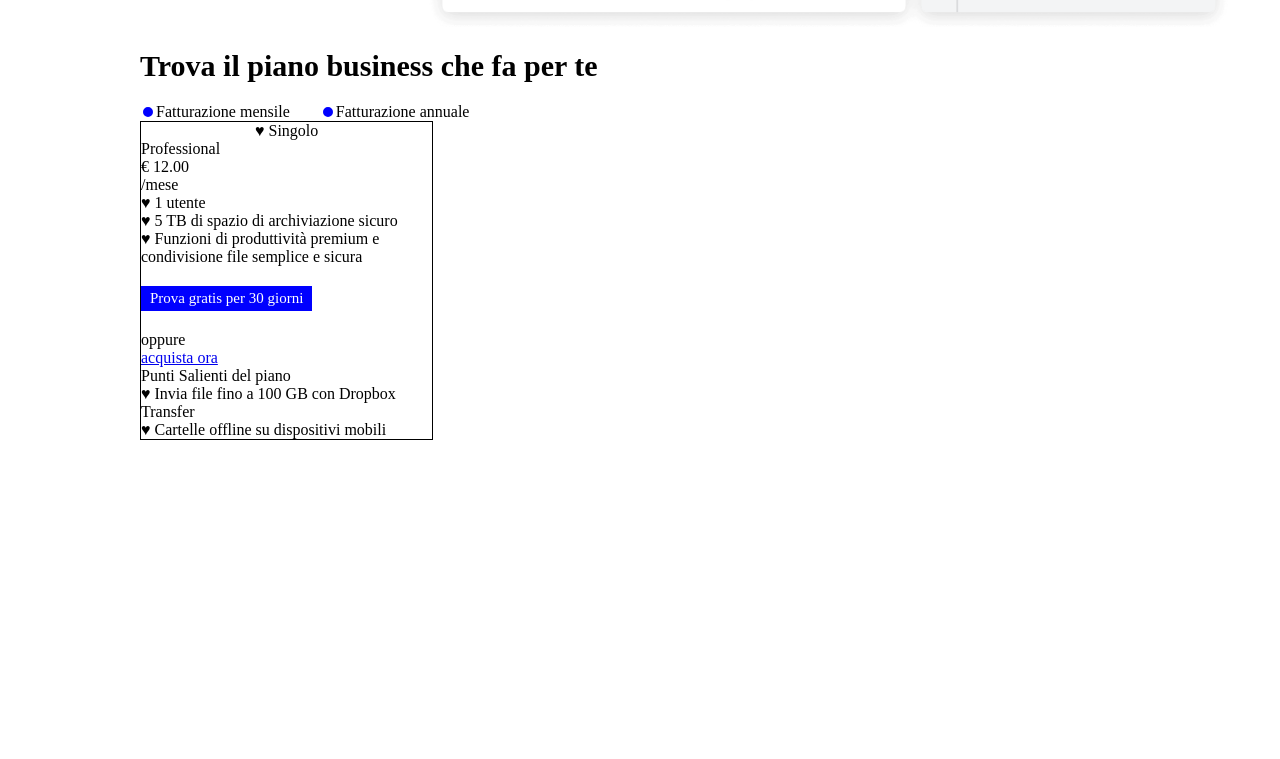
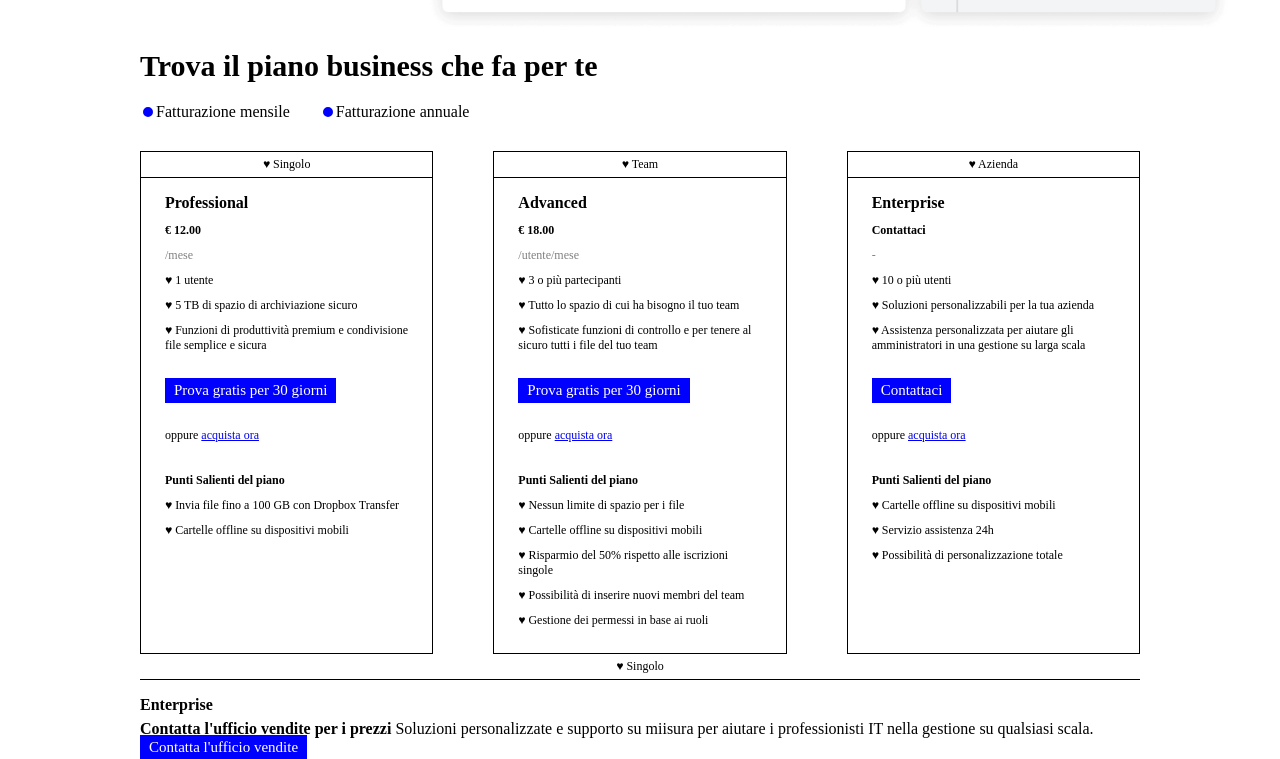
Before and after one commit to Rocca-Francesco/htmlcss-dropbox, a plain HTML site: page index.html in a window 1280 px wide. Shown: the part 661-1420 px from the top of the page. Before the commit the page ends 1101 px from the top, so only its background shows below. Drawn offline with Linux system fonts and the light colour scheme.

Commit message:
cards-done

```diff
--- a/css/style.css
+++ b/css/style.css
@@ -80,6 +80,7 @@ h2 {
 
 .tipo-fatturazione {
     align-items: center;
+    margin-bottom: 30px;
 }
 
 .check-bal {
@@ -94,12 +95,18 @@ h2 {
     margin-right: 30px;
 }
 
-/* cards */
+/* CARDS */
 
 .cards {
+    justify-content: space-between;
+}
+
+.offerta {
     max-width: calc(100% / 3 - 40px);
     border: 1px solid black;
 }
+
+/* caratteristiche cards singole */
 
 .offerta,
 .nome-offerta,
@@ -109,4 +116,38 @@ h2 {
 
 .tipo-offerta {
     text-align: center;
+    line-height: 5px;
+    padding: 10px;
+    border-bottom: 1px solid black;
 }
+
+.cards-content {
+    margin: 0px 24px;
+}
+
+.cards-bold {
+    font-weight: bold;
+}
+
+.cards-grey {
+    color: grey;
+}
+
+.tipo-offerta,
+.nome-offerta,
+.punti-salienti {
+    font-size: 12px;
+}
+
+.nome-offerta>span,
+.punti-salienti>span {
+    margin: 5px 0;
+}
+
+.nome-offerta {
+    margin-bottom: 20px;
+}
+
+.punti-salienti {
+    margin-bottom: 20px;
+}
--- a/css/utils.css
+++ b/css/utils.css
@@ -19,3 +19,11 @@
 	max-width: 1000px;
 	margin: 0 auto;
 }
+
+.titoli-sections {
+	font-weight: bold;
+	line-height: 30px;
+	margin-top: 10px;
+}
+
+/* card big */
--- a/index.html
+++ b/index.html
@@ -73,26 +73,106 @@
 		<!-- cards piani offerte -->
 		<div class="cards d-flex">
 			<div class="offerta d-flex">
+				<!-- tipo-offerta -->
 				<div class="tipo-offerta">
 					<span>&hearts; Singolo</span>
 				</div>
+				<!-- nome offerta e lista proposte -->
+				<div class="cards-content">
+					<h3 class="titoli-sections">Professional</h3>
 					<div class="nome-offerta d-flex">
-					<h3>Professional</h3>
-					<span>€ 12.00</span>
-					<span>/mese</span>
+						<span class="cards-bold">€ 12.00</span>
+						<span class="cards-grey">/mese</span>
 						<span>&hearts; 1 utente</span>
 						<span>&hearts; 5 TB di spazio di archiviazione sicuro</span>
 						<span>&hearts; Funzioni di produttività premium e condivisione file semplice e sicura</span>
 						<a class="btn-blue prova" href="#">Prova gratis per 30 giorni</a>
-					<span>oppure</span><a href="#">acquista ora</a>
+						<span>oppure <a href="#">acquista ora</a></span>
 					</div>
+					<!-- peculiarità offerta -->
 					<div class="punti-salienti d-flex">
-					<span>Punti Salienti del piano</span>
+						<span class="cards-bold">Punti Salienti del piano</span>
 						<span>&hearts; Invia file fino a 100 GB con Dropbox Transfer</span>
 						<span>&hearts; Cartelle offline su dispositivi mobili</span>
 					</div>
 				</div>
 			</div>
+			<div class="offerta d-flex">
+				<!-- tipo-offerta -->
+				<div class="tipo-offerta">
+					<span>&hearts; Team</span>
+				</div>
+				<!-- nome offerta e lista proposte -->
+				<div class="cards-content">
+					<h3 class="titoli-sections">Advanced</h3>
+					<div class="nome-offerta d-flex">
+						<span class="cards-bold">€ 18.00</span>
+						<span class="cards-grey">/utente/mese</span>
+						<span>&hearts; 3 o più partecipanti</span>
+						<span>&hearts; Tutto lo spazio di cui ha bisogno il tuo team</span>
+						<span>&hearts; Sofisticate funzioni di controllo e per tenere al sicuro tutti i file del tuo
+							team</span>
+						<a class="btn-blue prova" href="#">Prova gratis per 30 giorni</a>
+						<span>oppure <a href="#">acquista ora</a></span>
+					</div>
+					<!-- peculiarità offerta -->
+					<div class="punti-salienti d-flex">
+						<span class="cards-bold">Punti Salienti del piano</span>
+						<span>&hearts; Nessun limite di spazio per i file</span>
+						<span>&hearts; Cartelle offline su dispositivi mobili</span>
+						<span>&hearts; Risparmio del 50% rispetto alle iscrizioni singole</span>
+						<span>&hearts; Possibilità di inserire nuovi membri del team</span>
+						<span>&hearts; Gestione dei permessi in base ai ruoli</span>
+					</div>
+				</div>
+			</div>
+			<div class="offerta d-flex">
+				<!-- tipo-offerta -->
+				<div class="tipo-offerta">
+					<span>&hearts; Azienda</span>
+				</div>
+				<!-- nome offerta e lista proposte -->
+				<div class="cards-content">
+					<h3 class="titoli-sections">Enterprise</h3>
+					<div class="nome-offerta d-flex">
+						<span class="cards-bold">Contattaci</span>
+						<span class="cards-grey">-</span>
+						<span>&hearts; 10 o più utenti</span>
+						<span>&hearts; Soluzioni personalizzabili per la tua azienda</span>
+						<span>&hearts; Assistenza personalizzata per aiutare gli amministratori in una gestione su larga
+							scala</span>
+						<a class="btn-blue prova" href="#">Contattaci</a>
+						<span>oppure <a href="#">acquista ora</a></span>
+					</div>
+					<!-- peculiarità offerta -->
+					<div class="punti-salienti d-flex">
+						<span class="cards-bold">Punti Salienti del piano</span>
+						<span>&hearts; Cartelle offline su dispositivi mobili</span>
+						<span>&hearts; Servizio assistenza 24h</span>
+						<span>&hearts; Possibilità di personalizzazione totale</span>
+					</div>
+				</div>
+			</div>
+		</div>
+		<!-- card bigger -->
+		<div class="card-big">
+			<!-- tipo-offerta -->
+			<div class="tipo-offerta">
+				<span>&hearts; Singolo</span>
+			</div>
+			<div class="cbig-content">
+				<div class="cbig-text">
+					<h3 class="titoli-sections">Enterprise</h3>
+					<span class="cards-bold">Contatta l'ufficio vendite per i prezzi</span>
+					<span>Soluzioni personalizzate e supporto su miisura per aiutare i professionisti IT nella gestione
+						su qualsiasi scala.</span>
+				</div>
+				<div class="cbig-btn">
+					<a class="btn-blue prova" href="#">Contatta l'ufficio vendite</a>
+				</div>
+			</div>
+
+		</div>
 	</div>
 </body>
 
```
Lines whose indentation alone changed are shown as unchanged.
